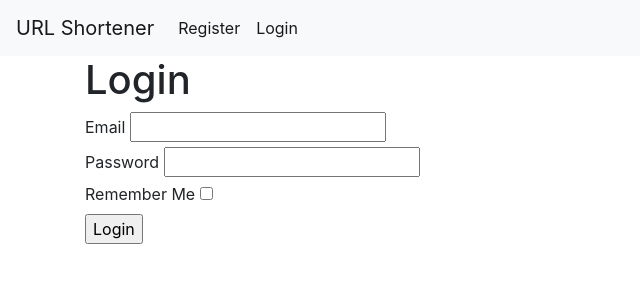
After one commit to arthur-em/url_shortener-flaskapp, a Flask app: page /users/login in a window 1280 px wide. The commit adds this page. Shown: the top 300 px of the page, without its empty margins (0-640 px from the left). Run offline with Flask 3, Linux system fonts and the light colour scheme; some libraries are stand-ins or nearby versions.

Commit message:
Updated users, created user registration and login funcitonality

```diff
--- a/config.py
+++ b/config.py
@@ -1,4 +1,5 @@
 import os
+from datetime import timedelta
 
 
 # Determine the folder of the top-level directory of this project
@@ -13,6 +14,7 @@ class Config(object):
     SQLALCHEMY_DATABASE_URI = os.getenv('DATABASE_URL',
                                         default=f"sqlite:///{os.path.join(BASEDIR, 'instance', 'app.db')}")
     SQLALCHEMY_TRACK_MODIFICATIONS = False
+    REMEMBER_COOKIE_DURATION = timedelta(days=14)
 
 
 class ProductionConfig(Config):
--- a/project/templates/base.html
+++ b/project/templates/base.html
@@ -15,16 +15,32 @@
 
 <body>
     <nav class="navbar navbar-expand-md navbar-light bg-light">
-        <a class="navbar-brand" href="{{ url_for('urls.index')}}">URLShortener</a>
+        <a class="navbar-brand" href="{{ url_for('urls.index')}}">URL Shortener</a>
         <button class="navbar-toggler" type="button" data-toggle="collapse" data-target="#navbarNav"
             aria-controls="navbarNav" aria-expanded="false" aria-label="Toggle navigation">
             <span class="navbar-toggler-icon"></span>
         </button>
         <div class="collapse navbar-collapse" id="navbarNav">
             <ul class="navbar-nav">
+                {% if current_user.is_authenticated %}
                 <li class="nav-item active">
-                    <a class="nav-link" href="#">About</a>
+                    <a class="nav-link" href="{{ url_for('urls.index')}}">Shorten URL</a>
                 </li>
+                <li class="nav-item active">
+                    <a class="nav-link" href="{{ url_for('users.user_profile')}}">Profile</a>
+                </li>
+                <li class="nav-item active">
+                    <a class="nav-link" href="{{ url_for('users.logout')}}">Logout</a>
+                </li>
+                {% else %}
+                <li class="nav-item active">
+                    <a class="nav-link" href="{{ url_for('users.register')}}">Register</a>
+                </li>
+                <li class="nav-item active">
+                    <a class="nav-link" href="{{ url_for('users.login')}}">Login</a>
+                </li>
+                {% endif %}
+
             </ul>
         </div>
     </nav>
--- /dev/null
+++ b/project/users/forms.py
@@ -0,0 +1,19 @@
+from flask_wtf import FlaskForm
+from wtforms.fields import PasswordField, SubmitField, StringField, BooleanField
+from wtforms.validators import DataRequired, Length, Email
+
+
+class RegistrationForm(FlaskForm):
+    email = StringField('Email', validators=[
+        DataRequired(), Email(), Length(min=6, max=120)])
+    password = PasswordField('Password', validators=[
+                             DataRequired(), Length(min=6, max=40)])
+    submit = SubmitField('Register')
+
+
+class LoginForm(FlaskForm):
+    email = StringField('Email', validators=[
+                        DataRequired(), Email(), Length(min=6, max=100)])
+    password = PasswordField('Password', validators=[DataRequired()])
+    remember_me = BooleanField('Remember Me')
+    submit = SubmitField('Login')
--- a/project/users/routes.py
+++ b/project/users/routes.py
@@ -0,0 +1,95 @@
+from . import users_blueprint
+from flask import render_template, flash, abort, request, current_app, redirect, url_for
+from .forms import RegistrationForm, LoginForm
+from flask_login import login_user, current_user, login_required, logout_user
+from project.models import User
+from project import db
+from sqlalchemy.exc import IntegrityError
+from urllib.parse import urlparse
+
+
+@users_blueprint.route('/register', methods=['GET', 'POST'])
+def register():
+    form = RegistrationForm()
+
+    if request.method == 'POST':
+        if form.validate_on_submit():
+            try:
+                new_user = User(form.email.data, form.password.data)
+                db.session.add(new_user)
+                db.session.commit()
+                flash(f'Thanks for registering, {new_user.email}!')
+                current_app.logger.info(
+                    f'Registered new user: {form.email.data}!')
+                return redirect(url_for('urls.index'))
+            except IntegrityError:
+                db.session.rollback()
+                flash(
+                    f'ERROR! Email ({form.email.data}) already exists.', 'error')
+        else:
+            flash(f"Error in form data!")
+
+    return render_template('users/register.html', form=form)
+
+
+@users_blueprint.route('/login', methods=['GET', 'POST'])
+def login():
+    # If the user is already logged in, don't allow them to try to log in again
+    if current_user.is_authenticated:
+        flash('Already logged in!')
+        current_app.logger.info(
+            f'Duplicate login attempt by user: {current_user.email}')
+        return redirect(url_for('urls.index'))
+
+    form = LoginForm()
+
+    if request.method == 'POST':
+        if form.validate_on_submit():
+            user = User.query.filter_by(email=form.email.data).first()
+            if user and user.is_password_correct(form.password.data):
+                # User's credentials have been validated, so log them in
+                login_user(user, remember=form.remember_me.data)
+                flash(f'Thanks for logging in, {current_user.email}!')
+                current_app.logger.info(
+                    f'Logged in user: {current_user.email}')
+                # return redirect(url_for('urls.index'))
+
+                # If the next URL is not specified, redirect to the user profile - NEW!!
+                if not request.args.get('next'):
+                    return redirect(url_for('users.user_profile'))
+
+                # Process the query to determine if the user should be redirected after logging in - NEW!!
+                next_url = request.args.get('next')
+                if urlparse(next_url).scheme != '' or urlparse(next_url).netloc != '':
+                    current_app.logger.info(
+                        f'Invalid next path in login request: {next_url}')
+                    logout_user()
+                    return abort(400)
+
+                current_app.logger.info(
+                    f'Redirecting after valid login to: {next_url}')
+                return redirect(next_url)
+
+        flash('ERROR! Incorrect login credentials.', 'error')
+    return render_template('users/login.html', form=form)
+
+
+@users_blueprint.route('/logout')
+@login_required
+def logout():
+    current_app.logger.info(f'Logged out user: {current_user.email}')
+    logout_user()
+    flash('Goodbye!')
+    return redirect(url_for('urls.index'))
+
+
+@users_blueprint.route('/profile')
+@login_required
+def user_profile():
+    return render_template('users/profile.html')
+
+
+@users_blueprint.route('/stats')
+@login_required
+def stats():
+    return render_template('users/stats.html')
--- /dev/null
+++ b/project/users/templates/users/login.html
@@ -0,0 +1,41 @@
+{% extends "base.html" %}
+
+<!-- {% block styling %}
+<link rel="stylesheet" href="{{ url_for('static', filename='css/form_style.css') }}">
+{% endblock %} -->
+
+{% block content %}
+<div class="form-wrap">
+    <h1>Login</h1>
+
+    <form method="post">
+        {{ form.csrf_token }}
+
+        <div class="field">
+            {{ form.email.label }}
+            {{ form.email }}
+            {% for error in form.email.errors %}
+            <p class="validation-error">[{{ error }}]</p>
+            {% endfor %}
+        </div>
+
+        <div class="field">
+            {{ form.password.label }}
+            {{ form.password }}
+            {% for error in form.password.errors %}
+            <p class="validation-error">[{{ error }}]</p>
+            {% endfor %}
+        </div>
+
+        <div class="field checkbox">
+            {{ form.remember_me.label }}
+            {{ form.remember_me() }}
+        </div>
+
+        <div class="field">
+            {{ form.submit() }}
+        </div>
+    </form>
+</div>
+
+{% endblock %}
--- a/requirements.txt
+++ b/requirements.txt
@@ -41,4 +41,5 @@ toml==0.10.2
 typing_extensions==4.4.0
 urllib3==1.26.13
 Werkzeug==2.2.2
-WTForms==3.0.1
+# WTForms==3.0.1
+WTForms==2.3.3
```
Also changed, not shown: project/__init__.py (+9 -6 lines), project/models.py (+46 -0 lines), project/users/templates/users/profile.html (added, +18 -0 lines), project/users/templates/users/register.html (added, +35 -0 lines).
